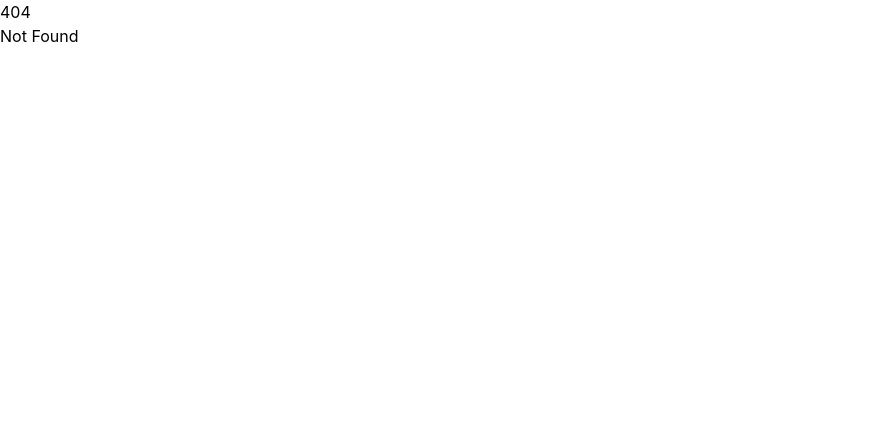
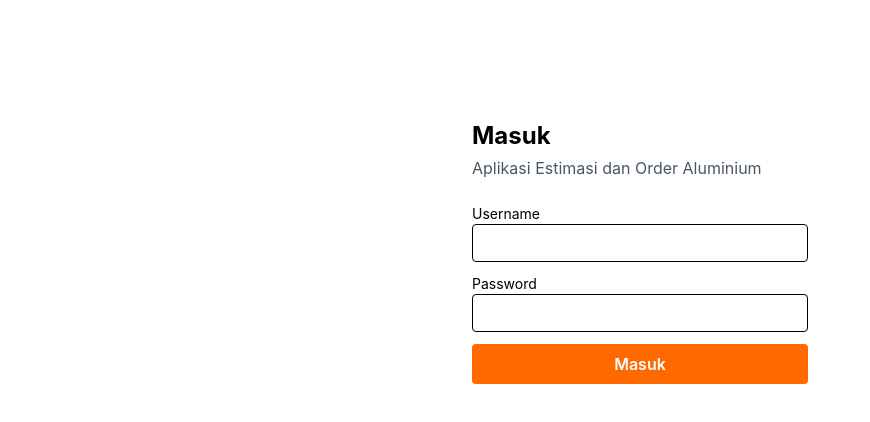
Before and after one commit to ForRyll/aluminium-app, a SvelteKit app in the folder frontend/: page /login in a window 1280 px wide. Before the commit this address had no page. Shown: the top 422 px of the page, without its empty margins (0-870 px from the left). Built offline with nearby package versions, Linux system fonts and the light colour scheme.

Commit message:
login di frontend: halaman login, cookie token, pengalihan

```diff
--- a/frontend/src/app.d.ts
+++ b/frontend/src/app.d.ts
@@ -1,13 +1,9 @@
-// See https://svelte.dev/docs/kit/types#app.d.ts
-// for information about these interfaces
 declare global {
-	namespace App {
-		// interface Error {}
-		// interface Locals {}
-		// interface PageData {}
-		// interface PageState {}
-		// interface Platform {}
-	}
+    namespace App {
+        interface Locals {
+            token: string | null;
+        }
+    }
 }
 
 export {};
--- /dev/null
+++ b/frontend/src/hooks.server.ts
@@ -0,0 +1,23 @@
+import { redirect, type Handle, type HandleFetch } from '@sveltejs/kit';
+import { API_URL } from './lib/api';
+
+// Halaman yang boleh dibuka tanpa login
+const PUBLIC_PATHS = ['/login'];
+
+export const handle: Handle = async ({ event, resolve }) => {
+    const token = event.cookies.get('token') ?? null;
+    event.locals.token = token;
+
+    const isPublic = PUBLIC_PATHS.includes(event.url.pathname);
+    if (!token && !isPublic) redirect(303, '/login');
+
+    return resolve(event);
+};
+
+// Pemanggilan ke backend dari sisi server otomatis membawa token
+export const handleFetch: HandleFetch = async ({ event, request, fetch }) => {
+    if (request.url.startsWith(API_URL) && event.locals.token) {
+        request.headers.set('Authorization', `Bearer ${event.locals.token}`);
+    }
+    return fetch(request);
+};
--- a/frontend/src/lib/api.ts
+++ b/frontend/src/lib/api.ts
@@ -42,6 +42,7 @@ export interface OrderItem {
 // Bentuk data order dari backend
 export interface Order {
 	id: string;
+	createdAt: string;
 	orderNumber: string;
 	title: string;
 	status: 'draft' | 'penawaran' | 'deal' | 'dikerjakan' | 'selesai' | 'batal';
--- /dev/null
+++ b/frontend/src/routes/login/+page.server.ts
@@ -0,0 +1,41 @@
+import { fail, redirect } from '@sveltejs/kit';
+import { API_URL } from '../../lib/api';
+import type { Actions, PageServerLoad } from './$types';
+
+// Kalau sudah login, tidak perlu melihat halaman login lagi
+export const load: PageServerLoad = async ({ locals }) => {
+    if (locals.token) redirect(303, '/orders');
+};
+
+export const actions: Actions = {
+    default: async ({ request, fetch, cookies }) => {
+        const form = await request.formData();
+        const username = String(form.get('username') ?? '').trim();
+        const password = String(form.get('password') ?? '');
+
+        const res = await fetch(`${API_URL}/auth/login`, {
+            method: 'POST',
+            headers: { 'Content-Type': 'application/json' },
+            body: JSON.stringify({ username, password })
+        });
+
+        if (!res.ok) {
+            const message =
+                res.status === 401 ? 'Username atau password salah' : 'Gagal login, coba lagi';
+            // Password tidak pernah dikembalikan ke layar
+            return fail(res.status === 401 ? 401 : 400, { message, username });
+        }
+
+        const { accessToken } = await res.json();
+
+        // Cookie httpOnly: tidak bisa dibaca JavaScript di browser. Berlaku 12 jam, sama dengan token.
+        cookies.set('token', accessToken, {
+            path: '/',
+            httpOnly: true,
+            sameSite: 'lax',
+            maxAge: 60 * 60 * 12
+        });
+
+        redirect(303, '/orders');
+    }
+};
--- /dev/null
+++ b/frontend/src/routes/login/+page.svelte
@@ -0,0 +1,46 @@
+<script lang="ts">
+    import { enhance } from '$app/forms';
+
+    let { form } = $props();
+
+    // true selama form dikirim, mencegah kiriman ganda
+    let submitting = $state(false);
+</script>
+
+<main class="mx-auto mt-24 max-w-sm p-6">
+    <h1 class="mb-1 text-2xl font-bold">Masuk</h1>
+    <p class="mb-6 text-gray-600">Aplikasi Estimasi dan Order Aluminium</p>
+
+    {#if form?.message}
+        <p class="mb-4 rounded bg-red-100 p-3 text-red-700">{form.message}</p>
+    {/if}
+
+    <form
+        method="POST"
+        class="grid gap-3"
+        use:enhance={() => {
+            submitting = true;
+            return async ({ update }) => {
+                await update({ reset: false });
+                submitting = false;
+            };
+        }}
+    >
+        <label class="flex flex-col text-sm">
+            Username
+            <input name="username" required autocomplete="username" value={form?.username ?? ''}
+                class="rounded border px-3 py-2" />
+        </label>
+        <label class="flex flex-col text-sm">
+            Password
+            <input name="password" type="password" required autocomplete="current-password"
+                class="rounded border px-3 py-2" />
+        </label>
+        <button
+            disabled={submitting}
+            class="rounded bg-orange-500 px-4 py-2 font-semibold text-white disabled:opacity-50"
+        >
+            {submitting ? 'Masuk...' : 'Masuk'}
+        </button>
+    </form>
+</main>
--- /dev/null
+++ b/frontend/src/routes/logout/+server.ts
@@ -0,0 +1,7 @@
+import { redirect, type RequestHandler } from '@sveltejs/kit';
+
+// Hapus cookie login, lalu kembali ke halaman masuk
+export const POST: RequestHandler = async ({ cookies }) => {
+    cookies.delete('token', { path: '/' });
+    redirect(303, '/login');
+};
```
Also changed, not shown: frontend/src/routes/orders/[id]/+page.svelte (+6 -4 lines).
